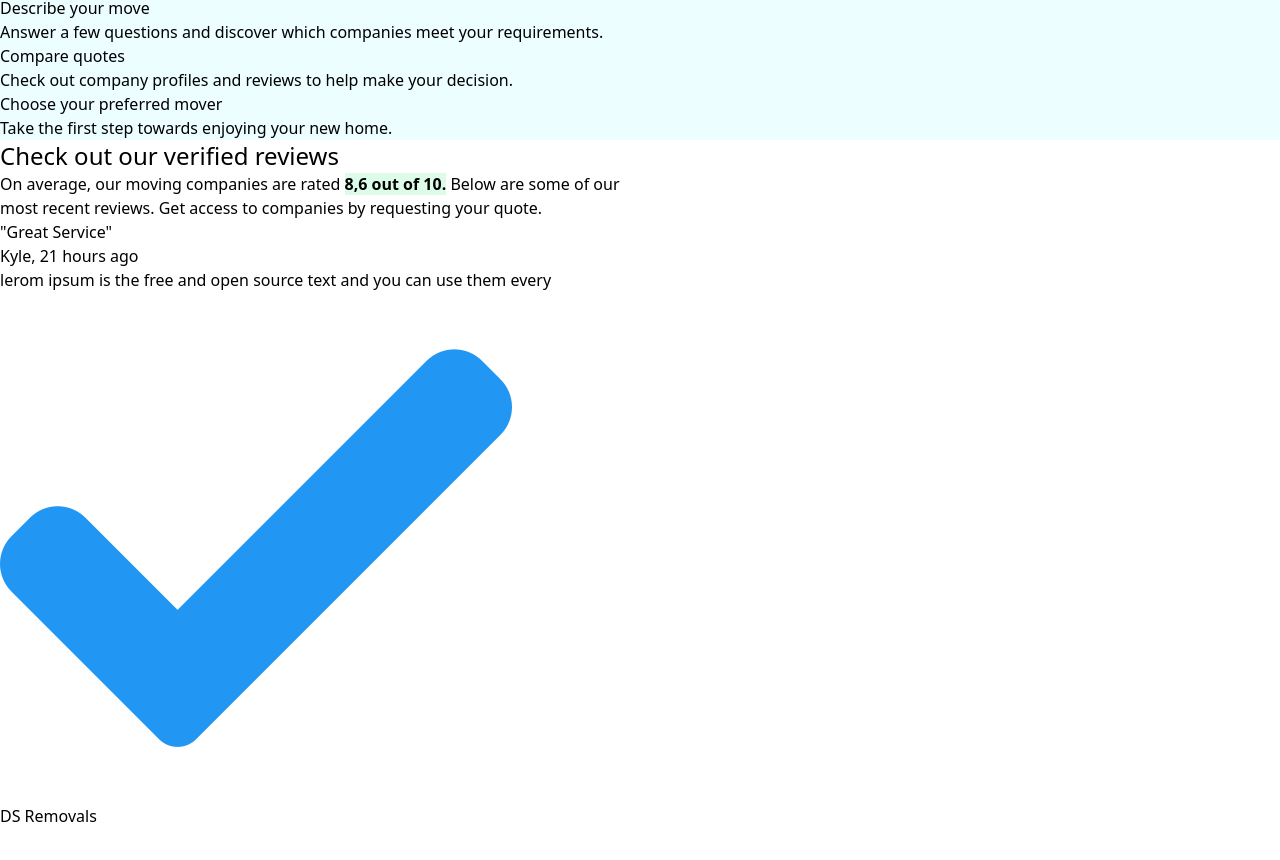
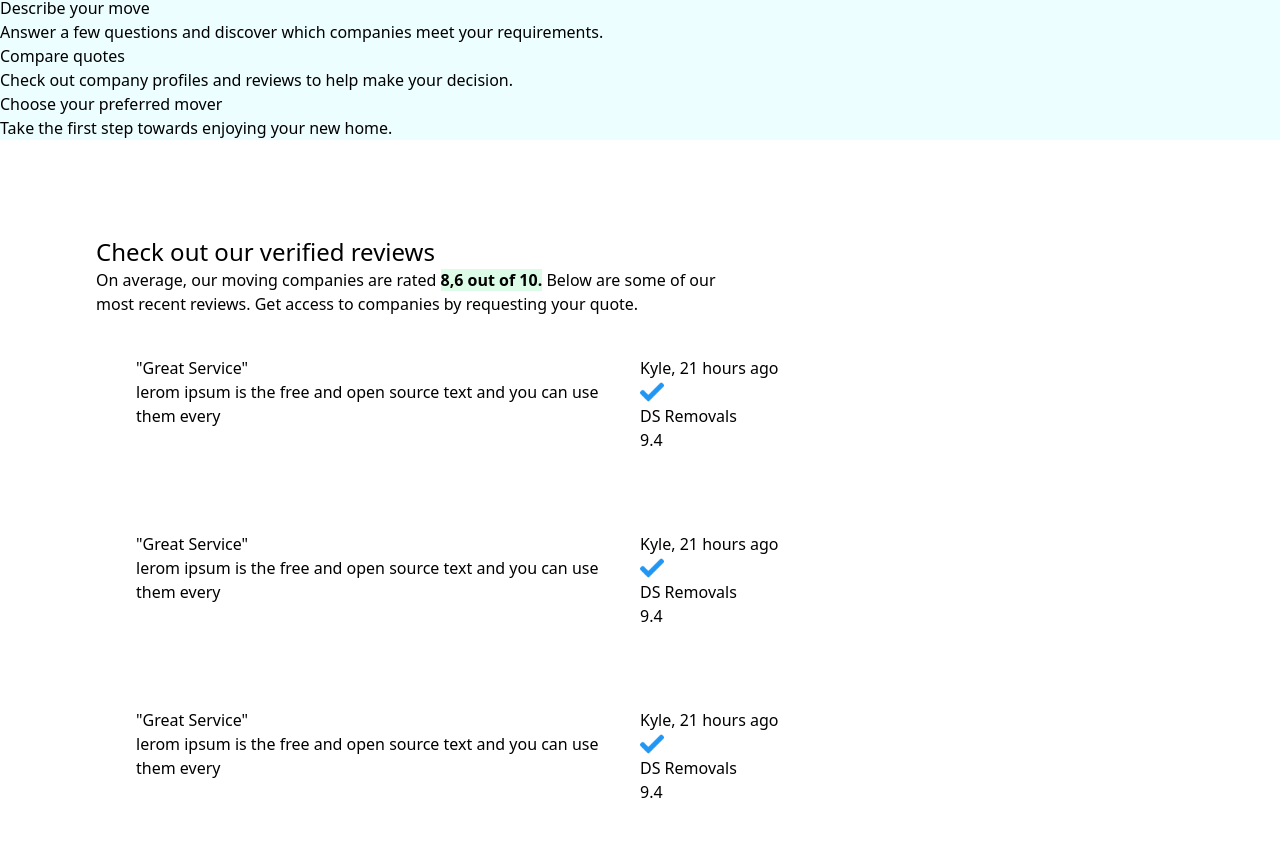
Before and after one commit to codewithahad01/getamover, a React (Create React App) app: page / in a window 1280 px wide. Shown: the part 834-1694 px from the top of the page. Before the commit the page ends 1662 px from the top, so only its background shows below. Built offline with nearby package versions, Linux system fonts and the light colour scheme.

Commit message:
inline elements added

```diff
--- a/src/components/Cards.js
+++ b/src/components/Cards.js
@@ -3,19 +3,41 @@ import logo from '../assets/check.png'
 
 const Card = () => {
     return (
-        <div>
+        <div className="mt-15 text-md p-24">
             <h1 className="text-2xl">Check out our verified reviews</h1>
             <p>On average, our moving companies are rated <span className="bg-green-100 font-bold">8,6 out of 10.</span> Below are some of our<br />
             most recent reviews. Get access to companies by requesting your quote.</p>
             <div>
-                <div>
+                <div className="box-border grid grid-cols-2 p-10 pt-15 p">
                     <h1>"Great Service"</h1>
                     <p>Kyle, 21 hours ago</p>
                     <p>lerom ipsum is the free<be /> and open source text and<be /> you can use them every</p>
                     <div><a href="#new">
-                        <div><img src={logo} alt="images" /></div>
+                        <div className="w-6 h-6"><img src={logo} alt="images" /></div>
                         <div><p>DS Removals</p></div>
-                        <div></div>
+                        <div><p>9.4</p></div>
+                        </a>
+                    </div>
+                </div>
+                <div className="box-border grid grid-cols-2 p-10 pt-15">
+                    <h1>"Great Service"</h1>
+                    <p>Kyle, 21 hours ago</p>
+                    <p>lerom ipsum is the free<be /> and open source text and<be /> you can use them every</p>
+                    <div><a href="#new">
+                        <div className="w-6 h-6"><img src={logo} alt="images" /></div>
+                        <div><p>DS Removals</p></div>
+                        <div><p>9.4</p></div>
+                        </a>
+                    </div>
+                </div>
+                <div className="box-border grid grid-cols-2 p-10 pt-15">
+                    <h1>"Great Service"</h1>
+                    <p>Kyle, 21 hours ago</p>
+                    <p>lerom ipsum is the free<be /> and open source text and<be /> you can use them every</p>
+                    <div><a href="#new">
+                        <div className="w-6 h-6"><img src={logo} alt="images" /></div>
+                        <div><p>DS Removals</p></div>
+                        <div><p>9.4</p></div>
                         </a>
                     </div>
                 </div>
```
Also changed, not shown: src/assets/linkedin image.jfif (added).
